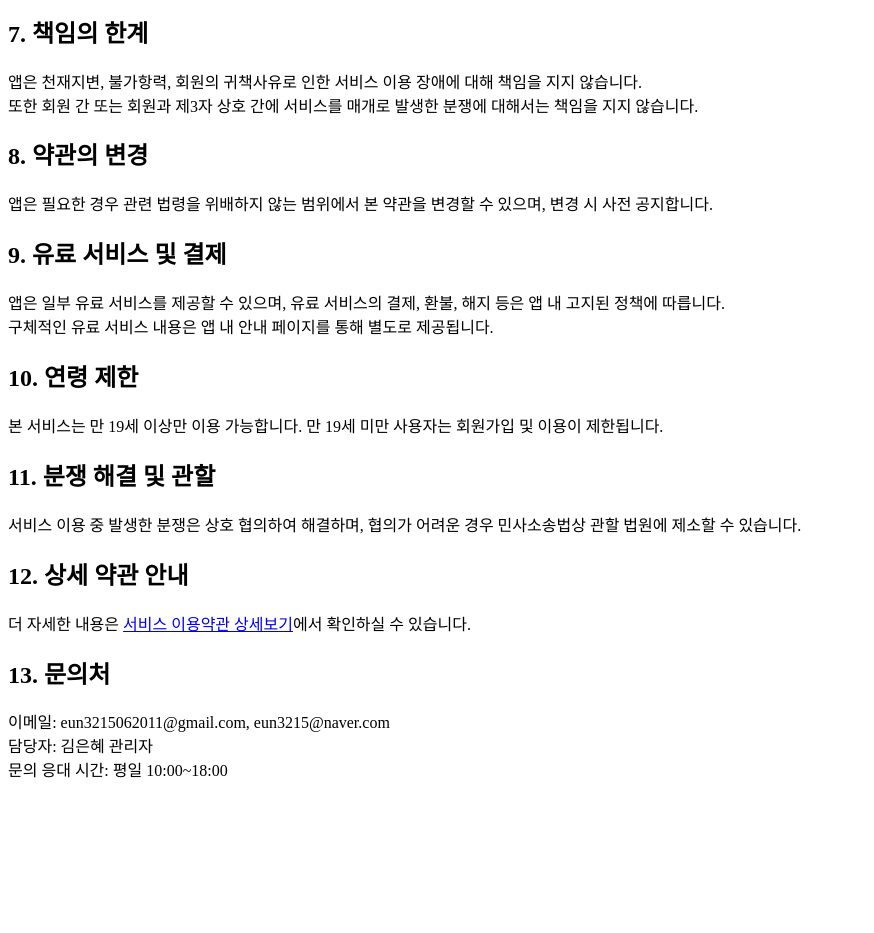
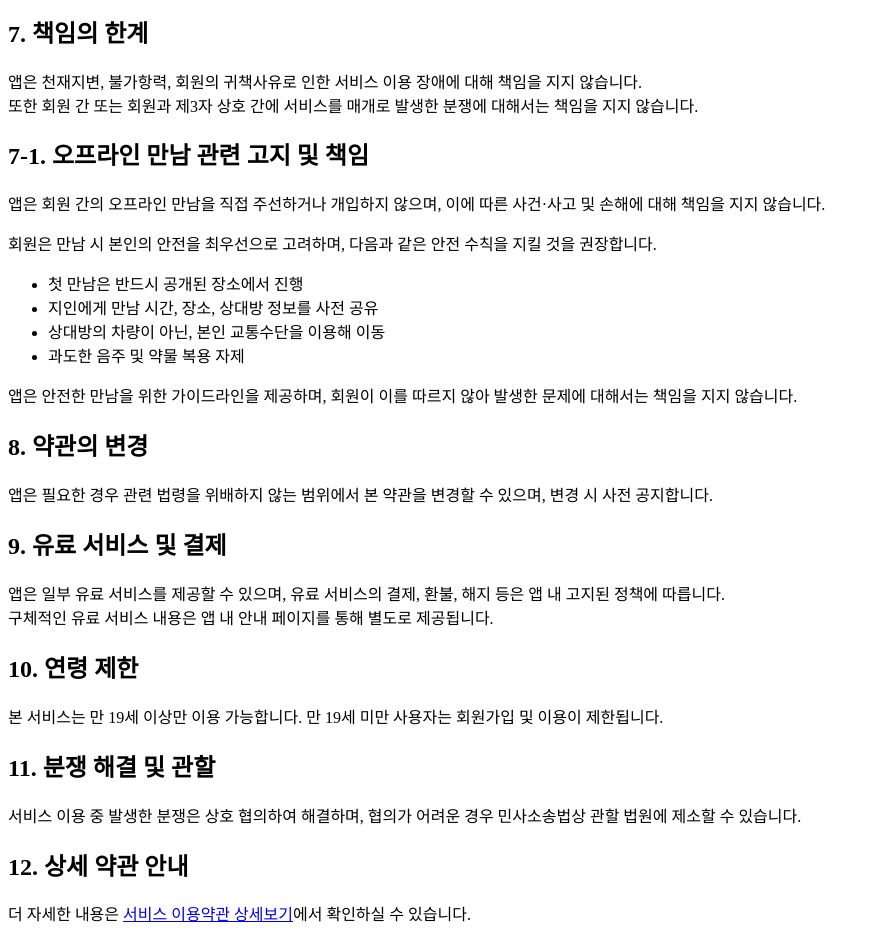
Before and after one commit to grace5144/dasibom-privacy, a plain HTML site: page terms.html in a window 1280 px wide. Shown: the part 1040-1973 px from the top of the page, without its empty margins (0-874 px from the left). Before the commit the page ends 1837 px from the top, so only its background shows below. Drawn offline with Linux system fonts and the light colour scheme.

Commit message:
📄 오프라인 모임 약관 포함하여 전체 약관 업데이트

```diff
--- a/terms.html
+++ b/terms.html
@@ -43,6 +43,17 @@
   <p>앱은 천재지변, 불가항력, 회원의 귀책사유로 인한 서비스 이용 장애에 대해 책임을 지지 않습니다.<br>
   또한 회원 간 또는 회원과 제3자 상호 간에 서비스를 매개로 발생한 분쟁에 대해서는 책임을 지지 않습니다.</p>
 
+  <h2>7-1. 오프라인 만남 관련 고지 및 책임</h2>
+  <p>앱은 회원 간의 오프라인 만남을 직접 주선하거나 개입하지 않으며, 이에 따른 사건·사고 및 손해에 대해 책임을 지지 않습니다.</p>
+  <p>회원은 만남 시 본인의 안전을 최우선으로 고려하며, 다음과 같은 안전 수칙을 지킬 것을 권장합니다.</p>
+  <ul>
+    <li>첫 만남은 반드시 공개된 장소에서 진행</li>
+    <li>지인에게 만남 시간, 장소, 상대방 정보를 사전 공유</li>
+    <li>상대방의 차량이 아닌, 본인 교통수단을 이용해 이동</li>
+    <li>과도한 음주 및 약물 복용 자제</li>
+  </ul>
+  <p>앱은 안전한 만남을 위한 가이드라인을 제공하며, 회원이 이를 따르지 않아 발생한 문제에 대해서는 책임을 지지 않습니다.</p>
+
   <h2>8. 약관의 변경</h2>
   <p>앱은 필요한 경우 관련 법령을 위배하지 않는 범위에서 본 약관을 변경할 수 있으며, 변경 시 사전 공지합니다.</p>
 
```
